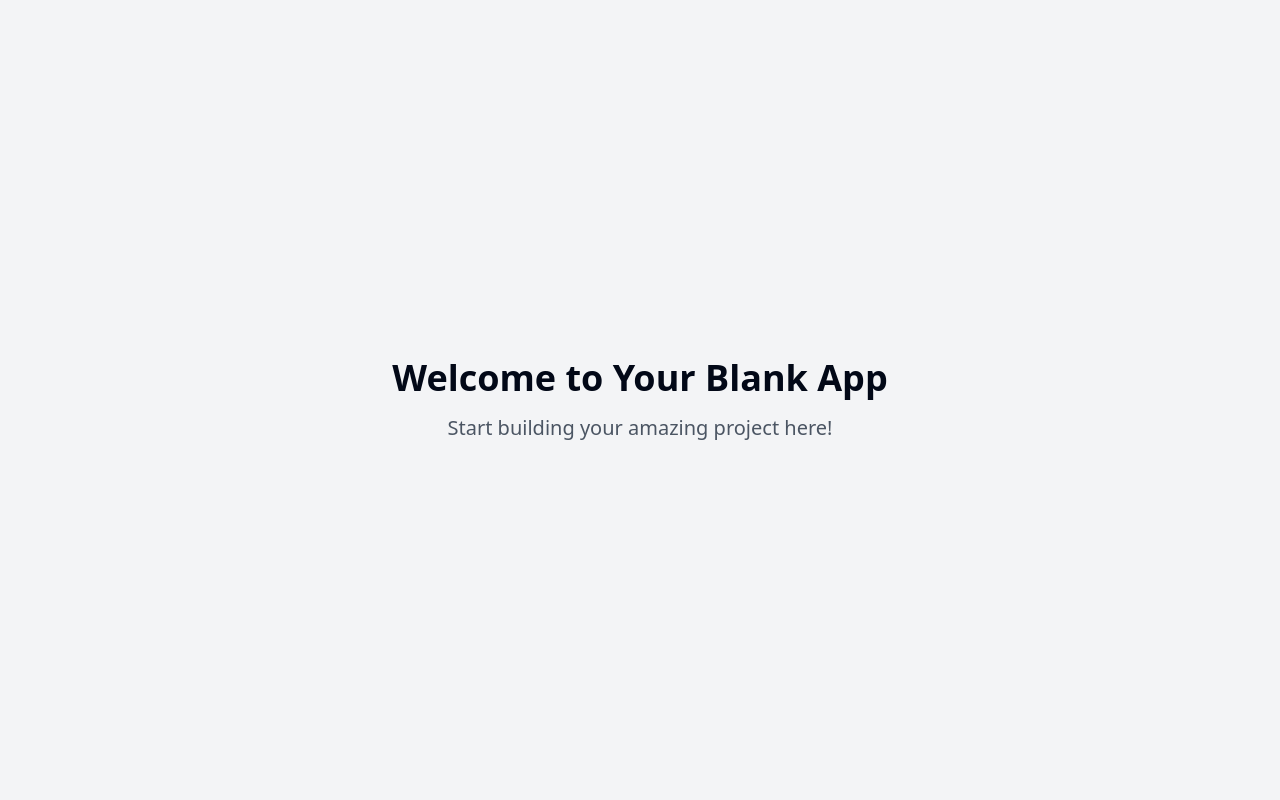
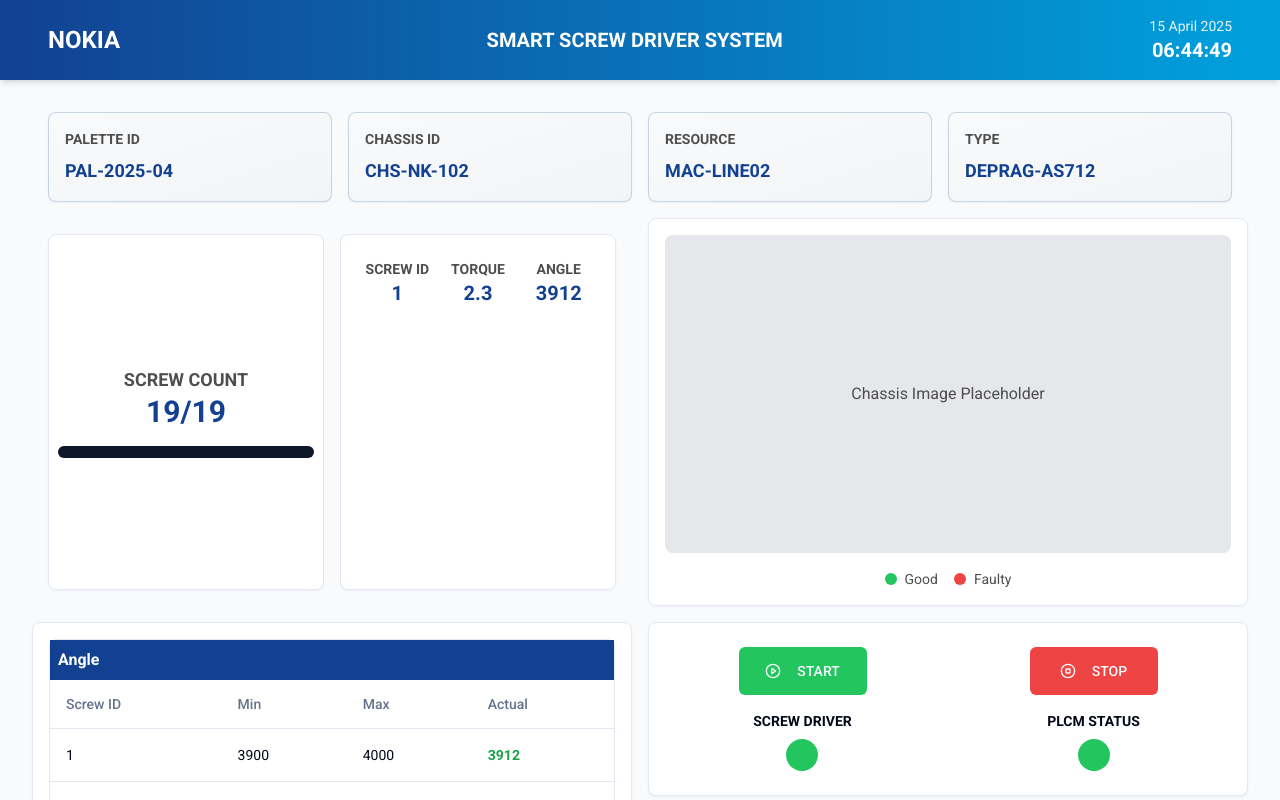
Before and after one commit to yogavarshini61/nokia-screw-vision-dashboard, a React (Vite) app: page / in a window 1280 px wide. Shown: the top 800 px of the page. Built offline with nearby package versions, Linux system fonts and the light colour scheme.

Commit message:
feat: Implement smart factory dashboard
Implement the smart factory interface dashboard for the 'SMART SCREW DRIVER SYSTEM' as described in the prompt.

```diff
--- a/index.html
+++ b/index.html
@@ -1,25 +1,15 @@
+
 <!DOCTYPE html>
 <html lang="en">
   <head>
     <meta charset="UTF-8" />
     <meta name="viewport" content="width=device-width, initial-scale=1.0" />
-    <title>nokia-screw-vision-dashboard</title>
-    <meta name="description" content="Lovable Generated Project" />
-    <meta name="author" content="Lovable" />
-
-    <meta property="og:title" content="nokia-screw-vision-dashboard" />
-    <meta property="og:description" content="Lovable Generated Project" />
-    <meta property="og:type" content="website" />
-    <meta property="og:image" content="https://lovable.dev/opengraph-image-p98pqg.png" />
-
-    <meta name="twitter:card" content="summary_large_image" />
-    <meta name="twitter:site" content="@lovable_dev" />
-    <meta name="twitter:image" content="https://lovable.dev/opengraph-image-p98pqg.png" />
+    <title>Nokia Smart Screw Driver System</title>
+    <link rel="stylesheet" href="https://fonts.googleapis.com/css2?family=Roboto:wght@400;500;700&display=swap">
+    <meta name="description" content="Nokia Smart Screw Driver System Dashboard" />
   </head>
-
   <body>
     <div id="root"></div>
-    <!-- IMPORTANT: DO NOT REMOVE THIS SCRIPT TAG OR THIS VERY COMMENT! -->
     <script src="https://cdn.gpteng.co/gptengineer.js" type="module"></script>
     <script type="module" src="/src/main.tsx"></script>
   </body>
--- a/package.json
+++ b/package.json
@@ -43,7 +43,7 @@
     "class-variance-authority": "^0.7.1",
     "clsx": "^2.1.1",
     "cmdk": "^1.0.0",
-    "date-fns": "^3.6.0",
+    "date-fns": "^4.1.0",
     "embla-carousel-react": "^8.3.0",
     "input-otp": "^1.2.4",
     "lucide-react": "^0.462.0",
--- /dev/null
+++ b/src/components/ChassisView.tsx
@@ -0,0 +1,24 @@
+
+import { Card } from "@/components/ui/card";
+
+const ChassisView = () => {
+  return (
+    <Card className="p-4">
+      <div className="aspect-video bg-gray-200 rounded-lg flex items-center justify-center">
+        <div className="text-nokia-grey">Chassis Image Placeholder</div>
+      </div>
+      <div className="mt-4 flex justify-center space-x-4">
+        <div className="flex items-center">
+          <div className="w-3 h-3 rounded-full bg-green-500 mr-2"></div>
+          <span className="text-sm text-nokia-grey">Good</span>
+        </div>
+        <div className="flex items-center">
+          <div className="w-3 h-3 rounded-full bg-red-500 mr-2"></div>
+          <span className="text-sm text-nokia-grey">Faulty</span>
+        </div>
+      </div>
+    </Card>
+  );
+};
+
+export default ChassisView;
--- /dev/null
+++ b/src/components/ControlPanel.tsx
@@ -0,0 +1,35 @@
+
+import { Button } from "@/components/ui/button";
+import { Card } from "@/components/ui/card";
+import { PlayCircle, StopCircle } from "lucide-react";
+
+const ControlPanel = () => {
+  return (
+    <Card className="p-6">
+      <div className="grid grid-cols-2 gap-8">
+        <div className="flex flex-col items-center space-y-4">
+          <Button className="w-32 h-12 bg-green-500 hover:bg-green-600" >
+            <PlayCircle className="mr-2 h-5 w-5" />
+            START
+          </Button>
+          <div className="text-center">
+            <div className="text-sm font-semibold mb-2">SCREW DRIVER</div>
+            <div className="w-8 h-8 rounded-full bg-green-500 mx-auto"></div>
+          </div>
+        </div>
+        <div className="flex flex-col items-center space-y-4">
+          <Button className="w-32 h-12 bg-red-500 hover:bg-red-600">
+            <StopCircle className="mr-2 h-5 w-5" />
+            STOP
+          </Button>
+          <div className="text-center">
+            <div className="text-sm font-semibold mb-2">PLCM STATUS</div>
+            <div className="w-8 h-8 rounded-full bg-green-500 mx-auto"></div>
+          </div>
+        </div>
+      </div>
+    </Card>
+  );
+};
+
+export default ControlPanel;
--- /dev/null
+++ b/src/components/DataTable.tsx
@@ -0,0 +1,75 @@
+
+import { Table, TableBody, TableCell, TableHead, TableHeader, TableRow } from "@/components/ui/table";
+import { Card } from "@/components/ui/card";
+
+interface ScrewData {
+  id: number;
+  angle: { min: number; max: number; actual: number };
+  torque: { min: number; max: number; actual: number };
+}
+
+const generateMockData = (): ScrewData[] => {
+  return Array.from({ length: 19 }, (_, i) => ({
+    id: i + 1,
+    angle: {
+      min: 3900,
+      max: 4000,
+      actual: Math.random() > 0.1 ? 3912 : 4100,
+    },
+    torque: {
+      min: 2.0,
+      max: 2.5,
+      actual: Math.random() > 0.1 ? 2.3 : 1.8,
+    },
+  }));
+};
+
+const DataTable = () => {
+  const screwData = generateMockData();
+
+  const isWithinSpec = (value: number, min: number, max: number) => {
+    return value >= min && value <= max;
+  };
+
+  return (
+    <Card className="p-4">
+      <div className="space-y-4">
+        {["Angle", "Torque"].map((section) => (
+          <div key={section} className="rounded-lg border">
+            <h3 className="p-2 bg-nokia-blue text-white font-semibold">{section}</h3>
+            <Table>
+              <TableHeader>
+                <TableRow>
+                  <TableHead>Screw ID</TableHead>
+                  <TableHead>Min</TableHead>
+                  <TableHead>Max</TableHead>
+                  <TableHead>Actual</TableHead>
+                </TableRow>
+              </TableHeader>
+              <TableBody>
+                {screwData.map((screw) => {
+                  const data = section.toLowerCase() as keyof typeof screw;
+                  const values = screw[data] as any;
+                  const isValid = isWithinSpec(values.actual, values.min, values.max);
+
+                  return (
+                    <TableRow key={`${section}-${screw.id}`}>
+                      <TableCell>{screw.id}</TableCell>
+                      <TableCell>{values.min}</TableCell>
+                      <TableCell>{values.max}</TableCell>
+                      <TableCell className={`font-semibold ${isValid ? 'text-green-600' : 'text-red-600'}`}>
+                        {values.actual}
+                      </TableCell>
+                    </TableRow>
+                  );
+                })}
+              </TableBody>
+            </Table>
+          </div>
+        ))}
+      </div>
+    </Card>
+  );
+};
+
+export default DataTable;
--- /dev/null
+++ b/src/components/Header.tsx
@@ -0,0 +1,33 @@
+
+import React from 'react';
+import { format } from 'date-fns';
+
+const Header = () => {
+  const [currentTime, setCurrentTime] = React.useState(new Date());
+
+  React.useEffect(() => {
+    const timer = setInterval(() => {
+      setCurrentTime(new Date());
+    }, 1000);
+    return () => clearInterval(timer);
+  }, []);
+
+  return (
+    <header className="bg-gradient-to-r from-nokia-blue to-nokia-lightblue p-4 text-white shadow-md">
+      <div className="container mx-auto flex items-center justify-between">
+        <div className="flex items-center">
+          <div className="font-bold text-2xl text-white">NOKIA</div>
+        </div>
+        <div className="text-center font-roboto text-xl font-bold">
+          SMART SCREW DRIVER SYSTEM
+        </div>
+        <div className="text-right font-roboto">
+          <div className="text-sm opacity-90">{format(currentTime, 'dd MMMM yyyy')}</div>
+          <div className="text-xl font-bold">{format(currentTime, 'HH:mm:ss')}</div>
+        </div>
+      </div>
+    </header>
+  );
+};
+
+export default Header;
--- /dev/null
+++ b/src/components/InputPanel.tsx
@@ -0,0 +1,22 @@
+
+import { Card } from "@/components/ui/card";
+
+const InputPanel = () => {
+  return (
+    <div className="grid grid-cols-1 md:grid-cols-2 lg:grid-cols-4 gap-4 p-4">
+      {[
+        { title: "PALETTE ID", value: "PAL-2025-04" },
+        { title: "CHASSIS ID", value: "CHS-NK-102" },
+        { title: "RESOURCE", value: "MAC-LINE02" },
+        { title: "TYPE", value: "DEPRAG-AS712" }
+      ].map(({ title, value }) => (
+        <Card key={title} className="p-4 bg-gradient-to-br from-gray-50 to-gray-100 border-nokia-blue/20">
+          <h3 className="text-sm font-semibold text-nokia-grey mb-2">{title}</h3>
+          <p className="text-lg font-bold text-nokia-blue">{value}</p>
+        </Card>
+      ))}
+    </div>
+  );
+};
+
+export default InputPanel;
--- /dev/null
+++ b/src/components/ScrewInfo.tsx
@@ -0,0 +1,37 @@
+
+import { Progress } from "@/components/ui/progress";
+import { Card } from "@/components/ui/card";
+
+const ScrewInfo = () => {
+  const totalScrews = 19;
+  const completedScrews = 19;
+  const progress = (completedScrews / totalScrews) * 100;
+
+  return (
+    <div className="grid grid-cols-1 md:grid-cols-2 gap-4 p-4">
+      <Card className="p-6 flex flex-col items-center justify-center">
+        <div className="text-center mb-4">
+          <h3 className="text-lg font-semibold text-nokia-grey">SCREW COUNT</h3>
+          <p className="text-3xl font-bold text-nokia-blue">{completedScrews}/{totalScrews}</p>
+        </div>
+        <Progress value={progress} className="w-64 h-3" />
+      </Card>
+      <Card className="p-6 grid grid-cols-3 gap-4">
+        <div className="text-center">
+          <h3 className="text-sm font-semibold text-nokia-grey">SCREW ID</h3>
+          <p className="text-xl font-bold text-nokia-blue">1</p>
+        </div>
+        <div className="text-center">
+          <h3 className="text-sm font-semibold text-nokia-grey">TORQUE</h3>
+          <p className="text-xl font-bold text-nokia-blue">2.3</p>
+        </div>
+        <div className="text-center">
+          <h3 className="text-sm font-semibold text-nokia-grey">ANGLE</h3>
+          <p className="text-xl font-bold text-nokia-blue">3912</p>
+        </div>
+      </Card>
+    </div>
+  );
+};
+
+export default ScrewInfo;
--- a/src/pages/Index.tsx
+++ b/src/pages/Index.tsx
@@ -1,11 +1,27 @@
-// Update this page (the content is just a fallback if you fail to update the page)
+
+import Header from "@/components/Header";
+import InputPanel from "@/components/InputPanel";
+import ScrewInfo from "@/components/ScrewInfo";
+import DataTable from "@/components/DataTable";
+import ChassisView from "@/components/ChassisView";
+import ControlPanel from "@/components/ControlPanel";
 
 const Index = () => {
   return (
-    <div className="min-h-screen flex items-center justify-center bg-gray-100">
-      <div className="text-center">
-        <h1 className="text-4xl font-bold mb-4">Welcome to Your Blank App</h1>
-        <p className="text-xl text-gray-600">Start building your amazing project here!</p>
+    <div className="min-h-screen bg-gray-50 font-roboto">
+      <Header />
+      <div className="container mx-auto py-4">
+        <InputPanel />
+        <div className="grid grid-cols-1 lg:grid-cols-2 gap-4 mb-4">
+          <ScrewInfo />
+          <ChassisView />
+        </div>
+        <div className="grid grid-cols-1 lg:grid-cols-2 gap-4">
+          <DataTable />
+          <div className="space-y-4">
+            <ControlPanel />
+          </div>
+        </div>
       </div>
     </div>
   );
--- a/tailwind.config.ts
+++ b/tailwind.config.ts
@@ -1,3 +1,4 @@
+
 import type { Config } from "tailwindcss";
 
 export default {
@@ -12,85 +13,61 @@ export default {
   theme: {
     container: {
       center: true,
-			padding: '2rem',
+      padding: "2rem",
       screens: {
-				'2xl': '1400px'
-			}
+        "2xl": "1400px",
+      },
     },
     extend: {
       colors: {
-				border: 'hsl(var(--border))',
-				input: 'hsl(var(--input))',
-				ring: 'hsl(var(--ring))',
-				background: 'hsl(var(--background))',
-				foreground: 'hsl(var(--foreground))',
+        nokia: {
+          blue: "#124191",
+          lightblue: "#00A1DE",
+          grey: "#4E4E4E",
+        },
+        border: "hsl(var(--border))",
+        input: "hsl(var(--input))",
+        ring: "hsl(var(--ring))",
+        background: "hsl(var(--background))",
+        foreground: "hsl(var(--foreground))",
         primary: {
-					DEFAULT: 'hsl(var(--primary))',
-					foreground: 'hsl(var(--primary-foreground))'
+          DEFAULT: "hsl(var(--primary))",
+          foreground: "hsl(var(--primary-foreground))",
         },
         secondary: {
-					DEFAULT: 'hsl(var(--secondary))',
-					foreground: 'hsl(var(--secondary-foreground))'
+          DEFAULT: "hsl(var(--secondary))",
+          foreground: "hsl(var(--secondary-foreground))",
         },
         destructive: {
-					DEFAULT: 'hsl(var(--destructive))',
-					foreground: 'hsl(var(--destructive-foreground))'
+          DEFAULT: "hsl(var(--destructive))",
+          foreground: "hsl(var(--destructive-foreground))",
         },
         muted: {
-					DEFAULT: 'hsl(var(--muted))',
-					foreground: 'hsl(var(--muted-foreground))'
+          DEFAULT: "hsl(var(--muted))",
+          foreground: "hsl(var(--muted-foreground))",
         },
         accent: {
-					DEFAULT: 'hsl(var(--accent))',
-					foreground: 'hsl(var(--accent-foreground))'
+          DEFAULT: "hsl(var(--accent))",
+          foreground: "hsl(var(--accent-foreground))",
         },
         popover: {
-					DEFAULT: 'hsl(var(--popover))',
-					foreground: 'hsl(var(--popover-foreground))'
+          DEFAULT: "hsl(var(--popover))",
+          foreground: "hsl(var(--popover-foreground))",
         },
         card: {
-					DEFAULT: 'hsl(var(--card))',
-					foreground: 'hsl(var(--card-foreground))'
+          DEFAULT: "hsl(var(--card))",
+          foreground: "hsl(var(--card-foreground))",
         },
-				sidebar: {
-					DEFAULT: 'hsl(var(--sidebar-background))',
-					foreground: 'hsl(var(--sidebar-foreground))',
-					primary: 'hsl(var(--sidebar-primary))',
-					'primary-foreground': 'hsl(var(--sidebar-primary-foreground))',
-					accent: 'hsl(var(--sidebar-accent))',
-					'accent-foreground': 'hsl(var(--sidebar-accent-foreground))',
-					border: 'hsl(var(--sidebar-border))',
-					ring: 'hsl(var(--sidebar-ring))'
-				}
+      },
+      fontFamily: {
+        roboto: ["Roboto", "sans-serif"],
       },
       borderRadius: {
-				lg: 'var(--radius)',
-				md: 'calc(var(--radius) - 2px)',
-				sm: 'calc(var(--radius) - 4px)'
+        lg: "var(--radius)",
+        md: "calc(var(--radius) - 2px)",
+        sm: "calc(var(--radius) - 4px)",
       },
-			keyframes: {
-				'accordion-down': {
-					from: {
-						height: '0'
     },
-					to: {
-						height: 'var(--radix-accordion-content-height)'
-					}
-				},
-				'accordion-up': {
-					from: {
-						height: 'var(--radix-accordion-content-height)'
-					},
-					to: {
-						height: '0'
-					}
-				}
-			},
-			animation: {
-				'accordion-down': 'accordion-down 0.2s ease-out',
-				'accordion-up': 'accordion-up 0.2s ease-out'
-			}
-		}
   },
   plugins: [require("tailwindcss-animate")],
 } satisfies Config;
```
Also changed, not shown: 1 other file (tests, documents, lock files or other folders). Lines whose indentation alone changed are shown as unchanged.
